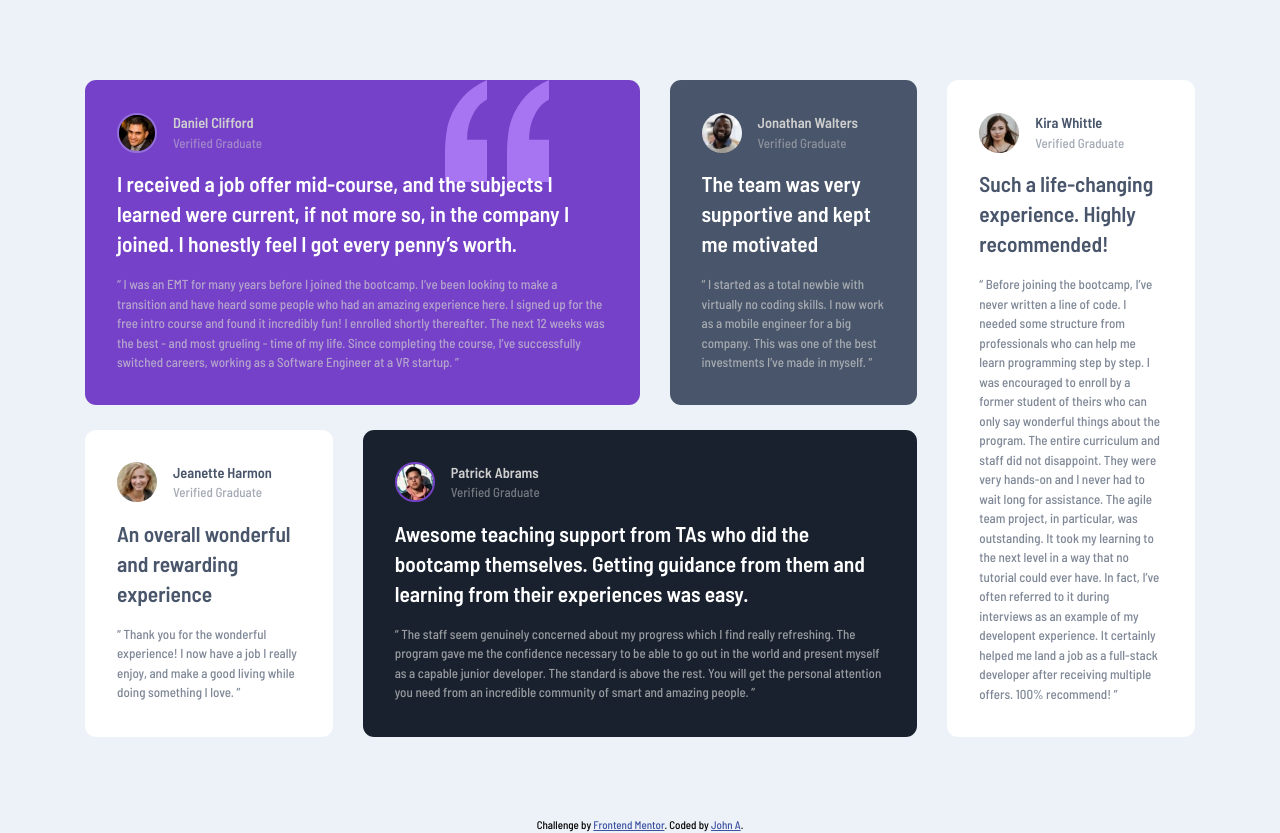
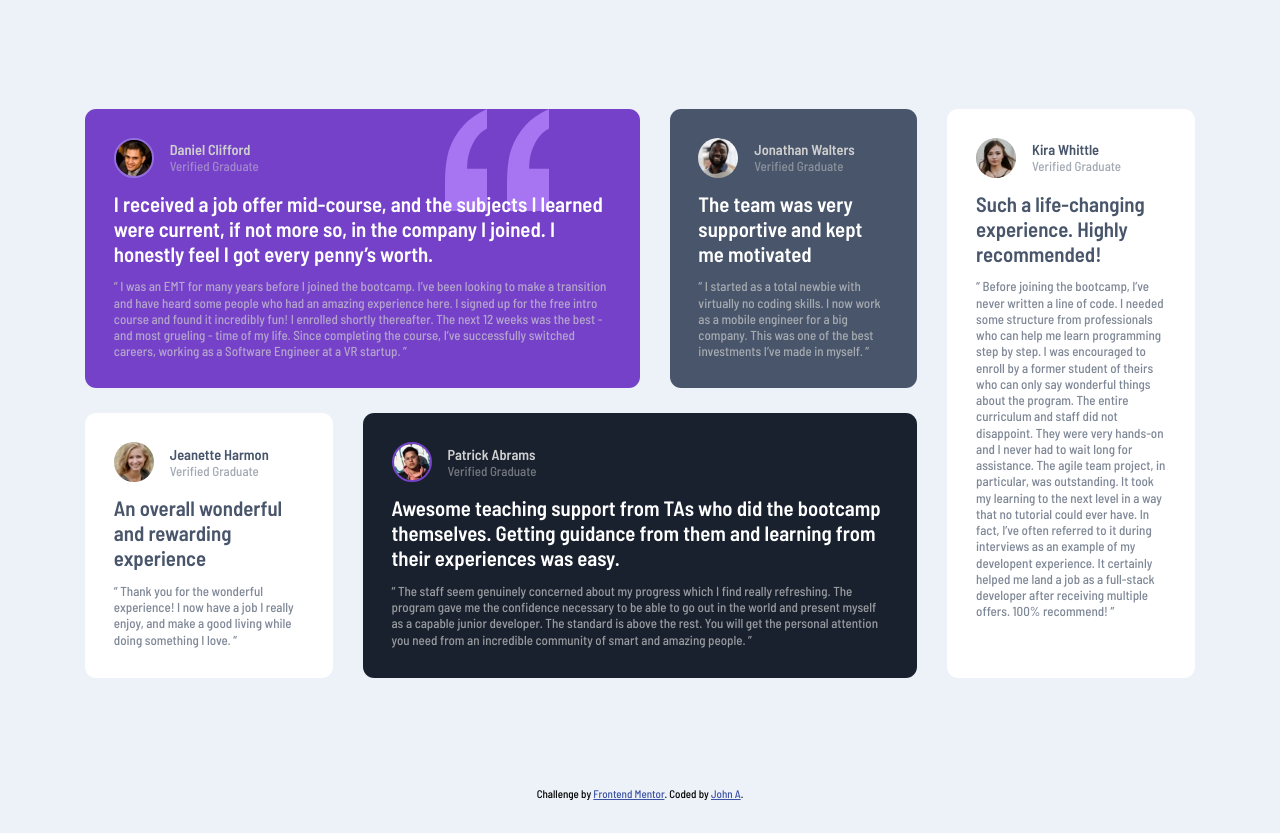
Before and after one commit to ajkun55/Testimonials-grid-section, a plain HTML site: page index.html in a window 1280 px wide. After the commit the page ends 800 px from the top, so only its background shows below. Drawn offline with Linux system fonts and the light colour scheme.

Commit message:
Add files via upload

```diff
--- a/styles.css
+++ b/styles.css
@@ -42,7 +42,7 @@ body{
     background-color: var(--clr-Light-grayish-blue);
     display: grid;
     grid-template-rows: 1fr auto;
-    line-height: 1.5;
+
 }
 
 main{
@@ -134,8 +134,12 @@ main{
 }
 
 .testimonial{
-    padding-block: 1rem;
+    padding-block: 0.8rem;
     font-size: 1.1rem;
+}
+
+.paragraph{
+    line-height: 1.25;
 }
 
 .name{
@@ -172,11 +176,10 @@ main{
     .pat { grid-area: 2 / 2 / 3 / 4; }
     .card{
         width: 100%;
-        padding: 2rem;
+        padding: 1.8rem;
     }
     .testimonial{
-        font-size: 1.34rem;
-        line-height: 1.4;
+        font-size: 1.3rem;
     }
 }
 
```
